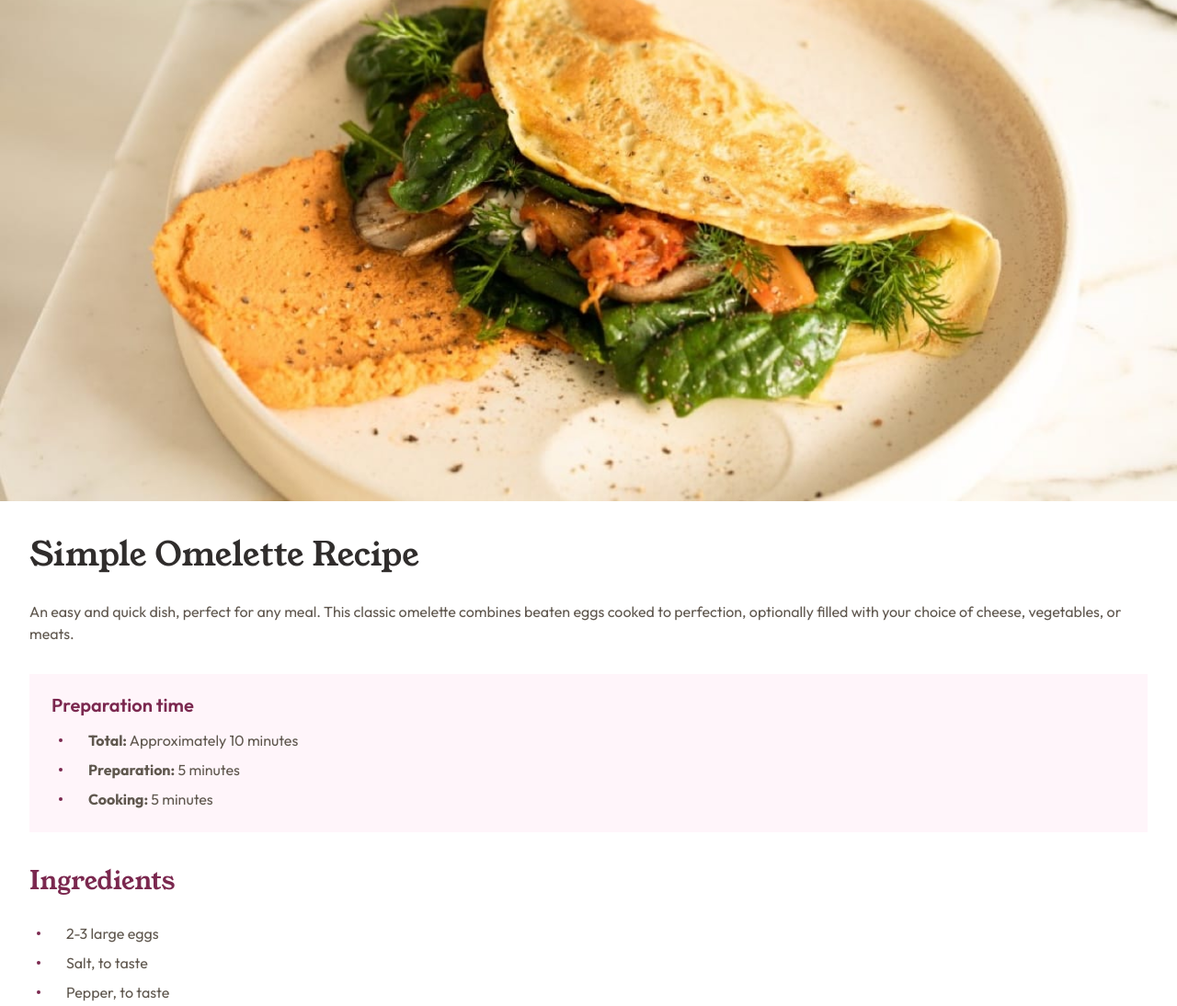
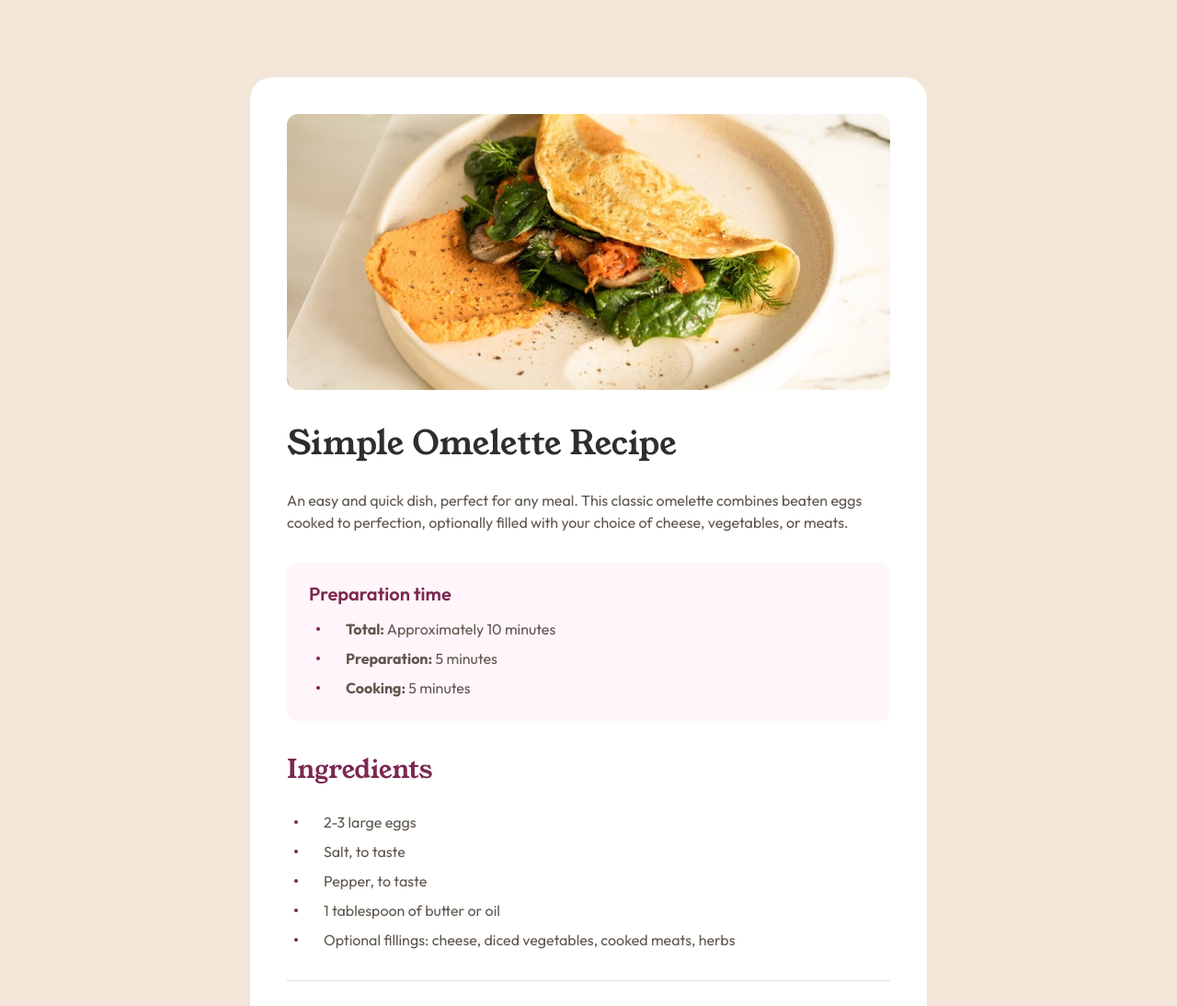
Before and after one commit to ccccchriz/recipe-page-main, a plain HTML site: page index.html in a window 1280 px wide. Shown: the part 40-1134 px from the top of the page at 92% size. Drawn offline with Linux system fonts and the light colour scheme.

Commit message:
desktop design

```diff
--- a/style.css
+++ b/style.css
@@ -162,6 +162,7 @@ body {
   display: grid;
   gap: 1rem;
   background-color: var(--clr-neutral-200);
+  border-radius: 0.75rem;
 }
 
 .preparation__title {
@@ -274,3 +275,21 @@ body {
   border-bottom: none;
   padding-bottom: 0;
 }
+
+@media (min-width: 45rem) {
+  .card {
+    margin: 7.75rem 0;
+    max-width: 46rem;
+    padding: 2.5rem;
+    border-radius: 1.5rem;
+    gap: 2.5rem;
+  }
+
+  .card__image {
+    border-radius: 0.75rem;
+  }
+
+  .card__recipe {
+    padding: 0;
+  }
+}
```
